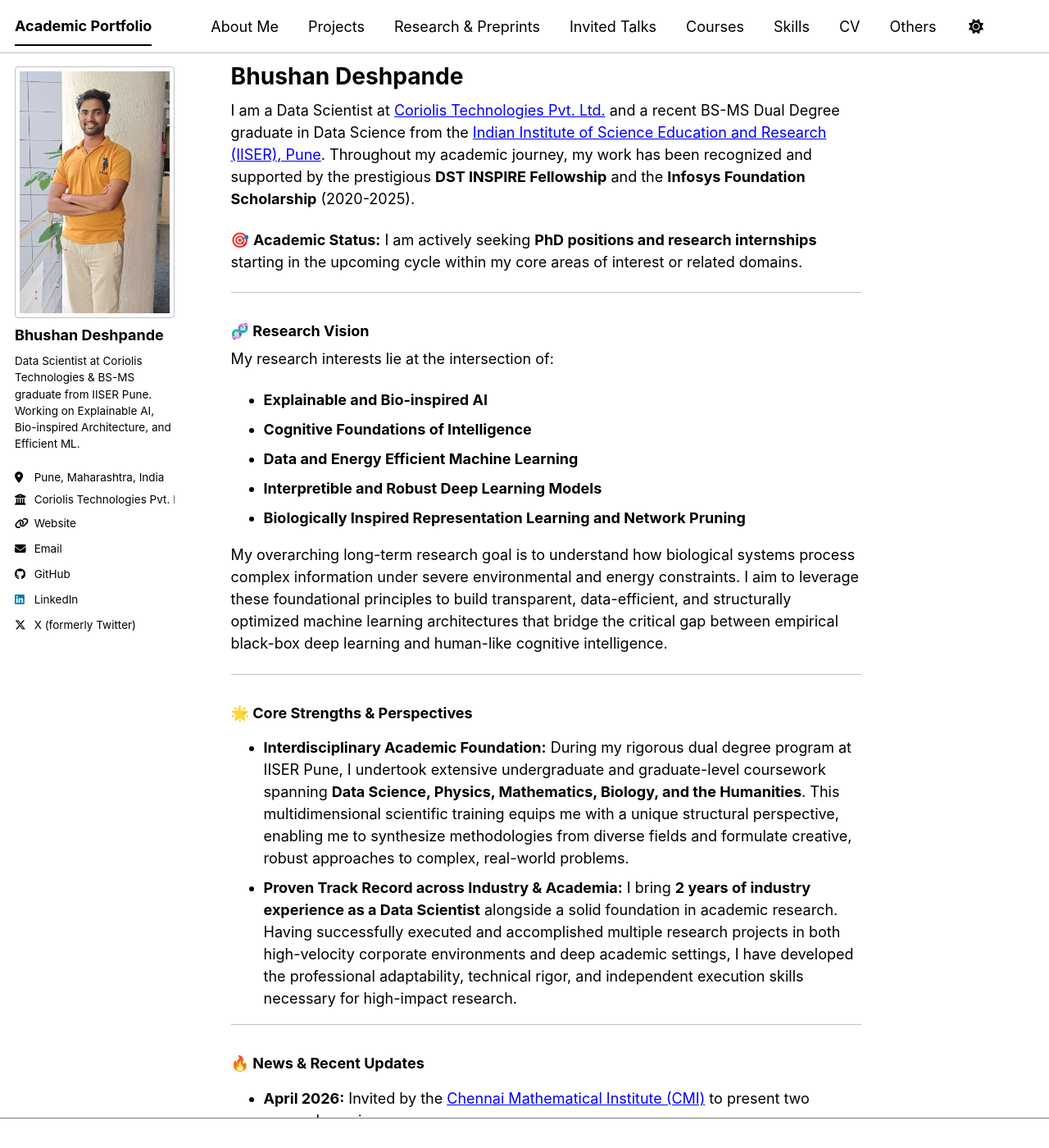
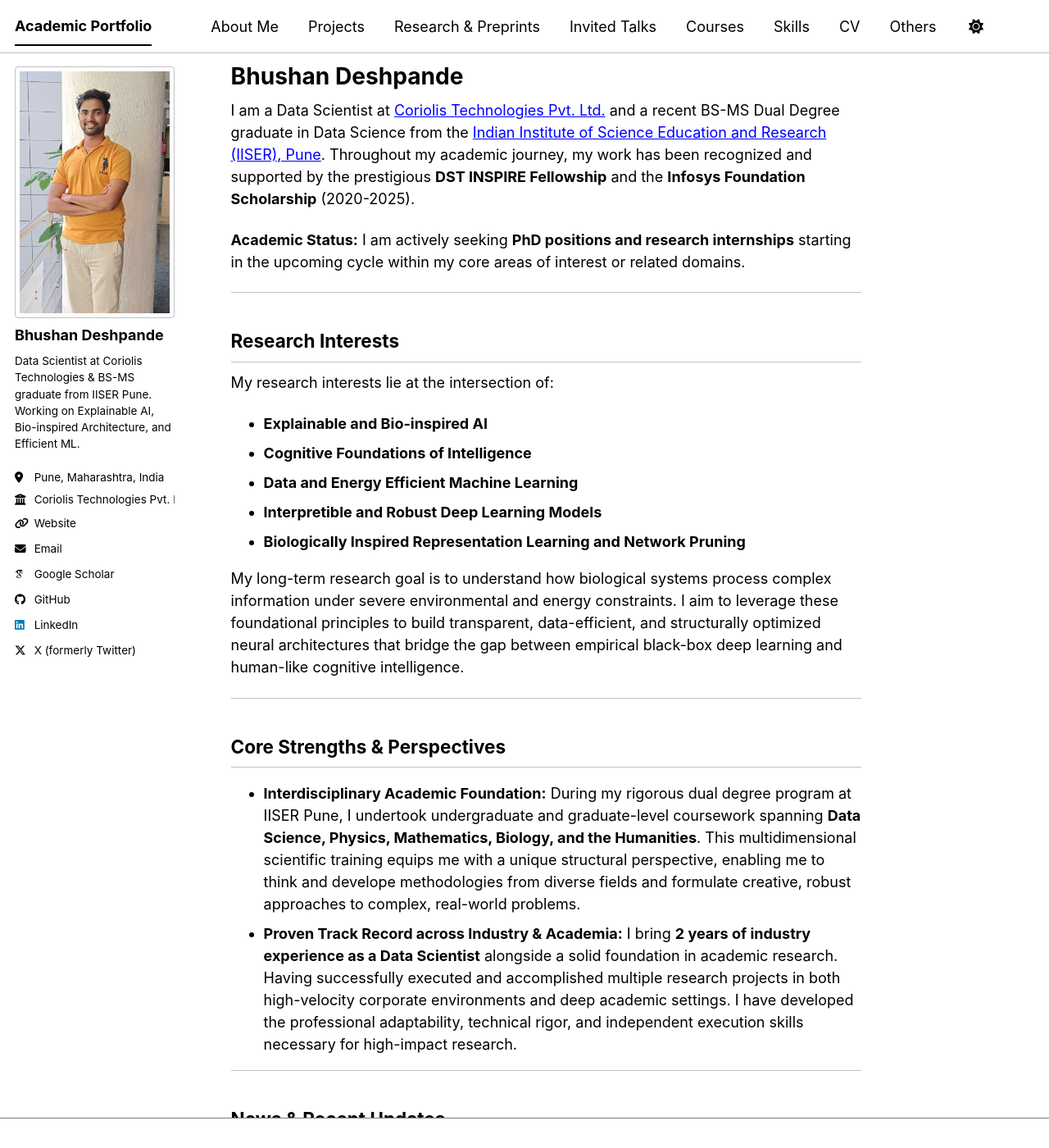
Before and after one commit to bhushan1729/bhushan1729.github.io, a Jekyll site: the page built from _pages/about.md, in a window 1280 px wide and 1400 px high. Shown: the whole window at 82% size. Built offline with Jekyll 4.4.1, drawn with Linux system fonts in a browser that asks for light colours; some web fonts are replaced; a script bundle is joined from its source files by our own code; library files that are not in the unit come from our copies; some of the changed text lies outside the part shown.

Commit message:
updated about

```diff
--- a/_config.yml
+++ b/_config.yml
@@ -34,7 +34,7 @@ author:
   # Academic websites
   academia         : # URL
   arxiv            : # URL - Update with the correct link to your profile if available
-  googlescholar    : # Add your Scholar ID link string if you make one later
+  googlescholar    : "https://scholar.google.com/citations?hl=en&user=2pccn0AAAAAJ&view_op=list_works"
   inspire-hep      : # URL
   impactstory      : # URL
   orcid            : # URL
--- a/_pages/about.md
+++ b/_pages/about.md
@@ -9,11 +9,11 @@ redirect_from:
 
 I am a Data Scientist at [Coriolis Technologies Pvt. Ltd.](https://www.coriolis.co.in/home/) and a recent BS-MS Dual Degree graduate in Data Science from the [Indian Institute of Science Education and Research (IISER), Pune](https://www.iiserpune.ac.in/). Throughout my academic journey, my work has been recognized and supported by the prestigious **DST INSPIRE Fellowship** and the **Infosys Foundation Scholarship** (2020-2025).
 
-🎯 **Academic Status:** I am actively seeking **PhD positions and research internships** starting in the upcoming cycle within my core areas of interest or related domains.
+**Academic Status:** I am actively seeking **PhD positions and research internships** starting in the upcoming cycle within my core areas of interest or related domains.
 
 ---
 
-### 🧬 Research Vision
+## Research Interests
 
 My research interests lie at the intersection of:
 * **Explainable and Bio-inspired AI**
@@ -22,17 +22,17 @@ My research interests lie at the intersection of:
 * **Interpretible and Robust Deep Learning Models**
 * **Biologically Inspired Representation Learning and Network Pruning**
 
-My overarching long-term research goal is to understand how biological systems process complex information under severe environmental and energy constraints. I aim to leverage these foundational principles to build transparent, data-efficient, and structurally optimized machine learning architectures that bridge the critical gap between empirical black-box deep learning and human-like cognitive intelligence.
+My long-term research goal is to understand how biological systems process complex information under severe environmental and energy constraints. I aim to leverage these foundational principles to build transparent, data-efficient, and structurally optimized neural architectures that bridge the gap between empirical black-box deep learning and human-like cognitive intelligence.
 
 ---
 
-### 🌟 Core Strengths & Perspectives
+## Core Strengths & Perspectives
 
-* **Interdisciplinary Academic Foundation:** During my rigorous dual degree program at IISER Pune, I undertook extensive undergraduate and graduate-level coursework spanning **Data Science, Physics, Mathematics, Biology, and the Humanities**. This multidimensional scientific training equips me with a unique structural perspective, enabling me to synthesize methodologies from diverse fields and formulate creative, robust approaches to complex, real-world problems.
-* **Proven Track Record across Industry & Academia:** I bring **2 years of industry experience as a Data Scientist** alongside a solid foundation in academic research. Having successfully executed and accomplished multiple research projects in both high-velocity corporate environments and deep academic settings, I have developed the professional adaptability, technical rigor, and independent execution skills necessary for high-impact research.
+* **Interdisciplinary Academic Foundation:** During my rigorous dual degree program at IISER Pune, I undertook undergraduate and graduate-level coursework spanning **Data Science, Physics, Mathematics, Biology, and the Humanities**. This multidimensional scientific training equips me with a unique structural perspective, enabling me to think and develope methodologies from diverse fields and formulate creative, robust approaches to complex, real-world problems.
+* **Proven Track Record across Industry & Academia:** I bring **2 years of industry experience as a Data Scientist** alongside a solid foundation in academic research. Having successfully executed and accomplished multiple research projects in both high-velocity corporate environments and deep academic settings. I have developed the professional adaptability, technical rigor, and independent execution skills necessary for high-impact research.
 
 ---
-### 🔥 News & Recent Updates
+## News & Recent Updates
 
 * **April 2026:** Invited by the [Chennai Mathematical Institute (CMI)](https://www.cmi.ac.in/) to present two research seminars:
   * *Talk 1:* **Scalable Acquisition, Synthesis and Curation of Data for Indic LLMs** (Addressing data distribution shifts between pre-training and human alignment cycles).
@@ -44,18 +44,21 @@ My overarching long-term research goal is to understand how biological systems p
 
 ---
 
-### 💼 Research & Professional Experience
+## Research & Professional Experience
 
-* **Data Scientist** | [Coriolis Technologies Pvt. Ltd.](https://www.coriolis.co.in/home/) (*Nov 2025 – Present*)
+* **Data Scientist**
+[Coriolis Technologies Pvt. Ltd.](https://www.coriolis.co.in/home/) (*Nov 2025 – Present*)
   * **LLM Alignment Engineering:** Architect and engineer data acquisition pipelines, Supervised Fine-Tuning (SFT), Instruction Fine-Tuning (IFT), and RLHF alignment strategies under the academic co-supervision of CMI and IIT Jammu faculty.
   * **High-EQ Data Synthesis:** Pioneered novel pipeline methods for generating High Emotional Quotient (EQ) synthetic text and audio to address strict low-resource data distribution limits.
   * **Speech Architectures:** Optimized and fine-tuned state-of-the-art Automatic Speech Recognition (ASR) and High-EQ Text-to-Speech (TTS) models to enable robust, fluid human-computer interaction patterns.
 
-* **Master's Thesis Researcher** | [IISER Pune](https://www.iiserpune.ac.in/) (*May 2024 – June 2025*)
+* **Master's Thesis Researcher**
+[IISER Pune](https://www.iiserpune.ac.in/) (*May 2024 – June 2025*)
   * **Compute-Constrained Optimization:** Conducted systematic evaluations of over a dozen open-source foundational models (ranging from 1B to 24B parameters), benchmarking code generation and retrieval-augmented behaviors under strict consumer-grade infrastructure envelopes.
   * **Reasoning Models:** Evaluated internal response mechanics, token distribution limits, and statistical vulnerabilities (such as hallucination dynamics under variable sequence lengths) across both standard and specialized deep-thinking autoregressive architectures.
 
-* **Research Intern** | [Coriolis Technologies Pvt. Ltd.](https://www.coriolis.co.in/home/) (*May 2024 – March 2025*)
+* **Research Intern**
+[Coriolis Technologies Pvt. Ltd.](https://www.coriolis.co.in/home/) (*May 2024 – March 2025*)
   * **RAG & Context Engineering:** Implemented a Retrieval-Augmented Generation (RAG) pipeline optimized for handling complex script contexts, lifting large-scale custom code generation accuracy (blocks of 300–400 lines of Python) directly to **65–70%**.
   * **Automated Evaluation:** Deployed an automated **LLM-as-a-Judge** framework to establish rigorous semantic code review, profiling alignment vulnerabilities and code syntax compliance.
   * **Iterative Refinement Pipelines:** Engineered an iterative generation and self-correction loop that systematically debugged execution scripts, optimizing the final average system generation accuracy to **80%**.
@@ -63,6 +66,8 @@ My overarching long-term research goal is to understand how biological systems p
 
 ---
 
-### 📬 Contact Info
+### Contact Info
 * **Email:** [bhushan1729dsp@gmail.com](mailto:bhushan1729dsp@gmail.com)
-* **Profiles:** [GitHub](https://github.com/bhushan1729) | [LinkedIn](https://www.linkedin.com/in/bhushan-deshpande)
+* **Profiles:**
+    [GitHub](https://github.com/bhushan1729)
+    [LinkedIn](https://www.linkedin.com/in/bhushan-deshpande)
```
